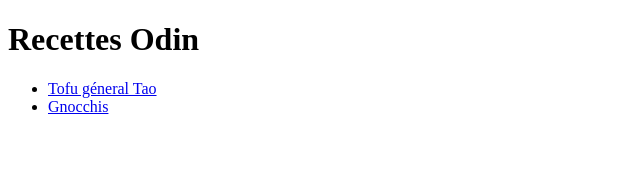
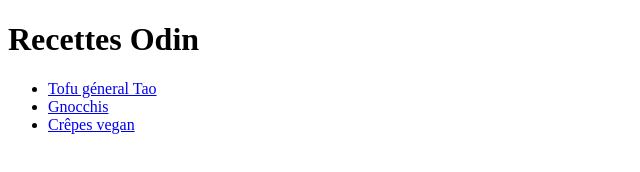
Before and after one commit to LylyBee/odin-recipes, a plain HTML site: page index.html in a window 1280 px wide. Shown: the whole page, without its empty margins (0-640 px from the left). Drawn offline with Linux system fonts and the light colour scheme.

Commit message:
Add link pancake recipe

```diff
--- a/index.html
+++ b/index.html
@@ -9,6 +9,7 @@
         <ul>
         <li><a href="./recipes/tofu-general-tao.html">Tofu géneral Tao</a></li>
         <li><a href='./recipes/gnocchis.html'>Gnocchis</a></li>
+        <li><a href="./recipes/vegan-pancake.html">Crêpes vegan</a></li>
         </ul>
     </body>
 </html>
```
